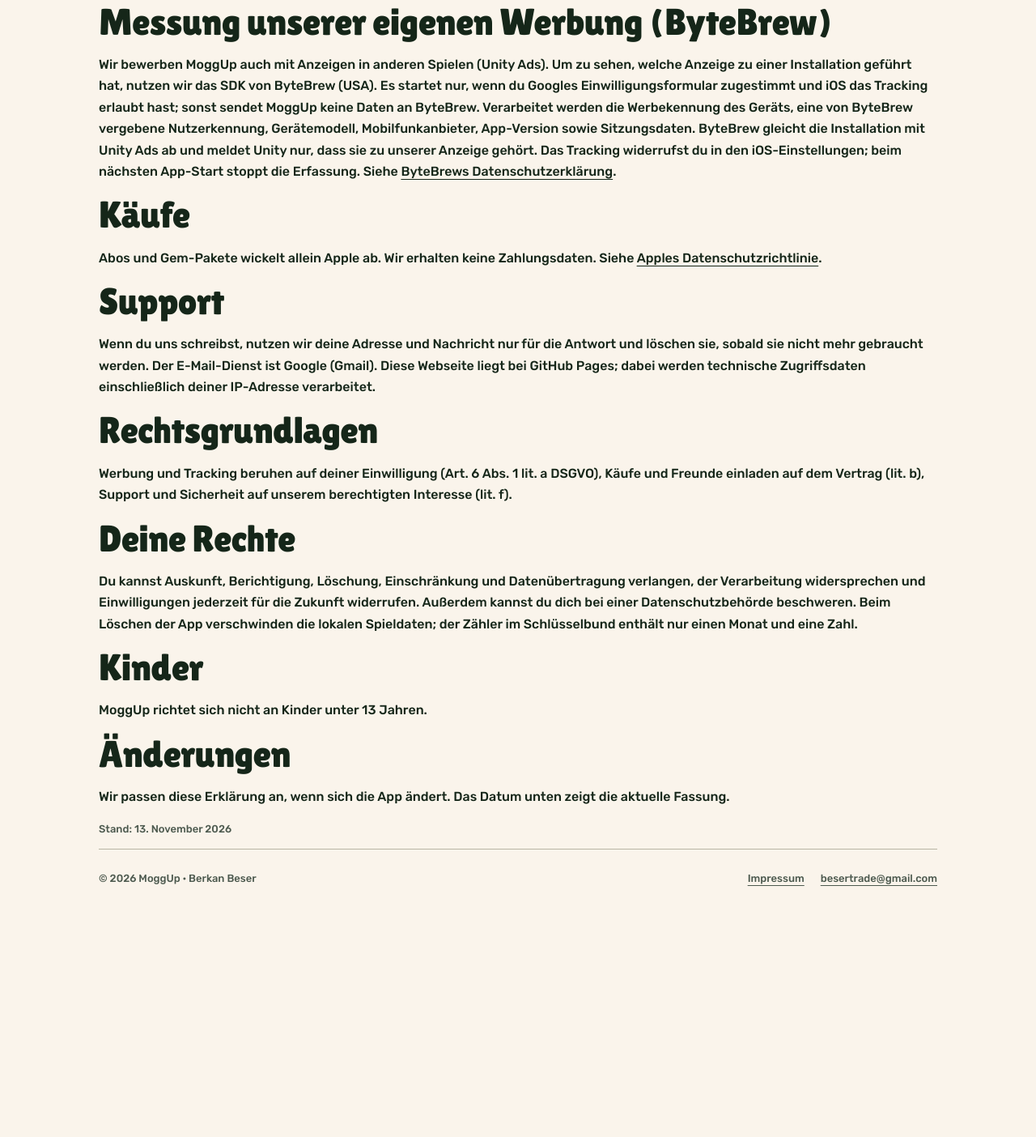
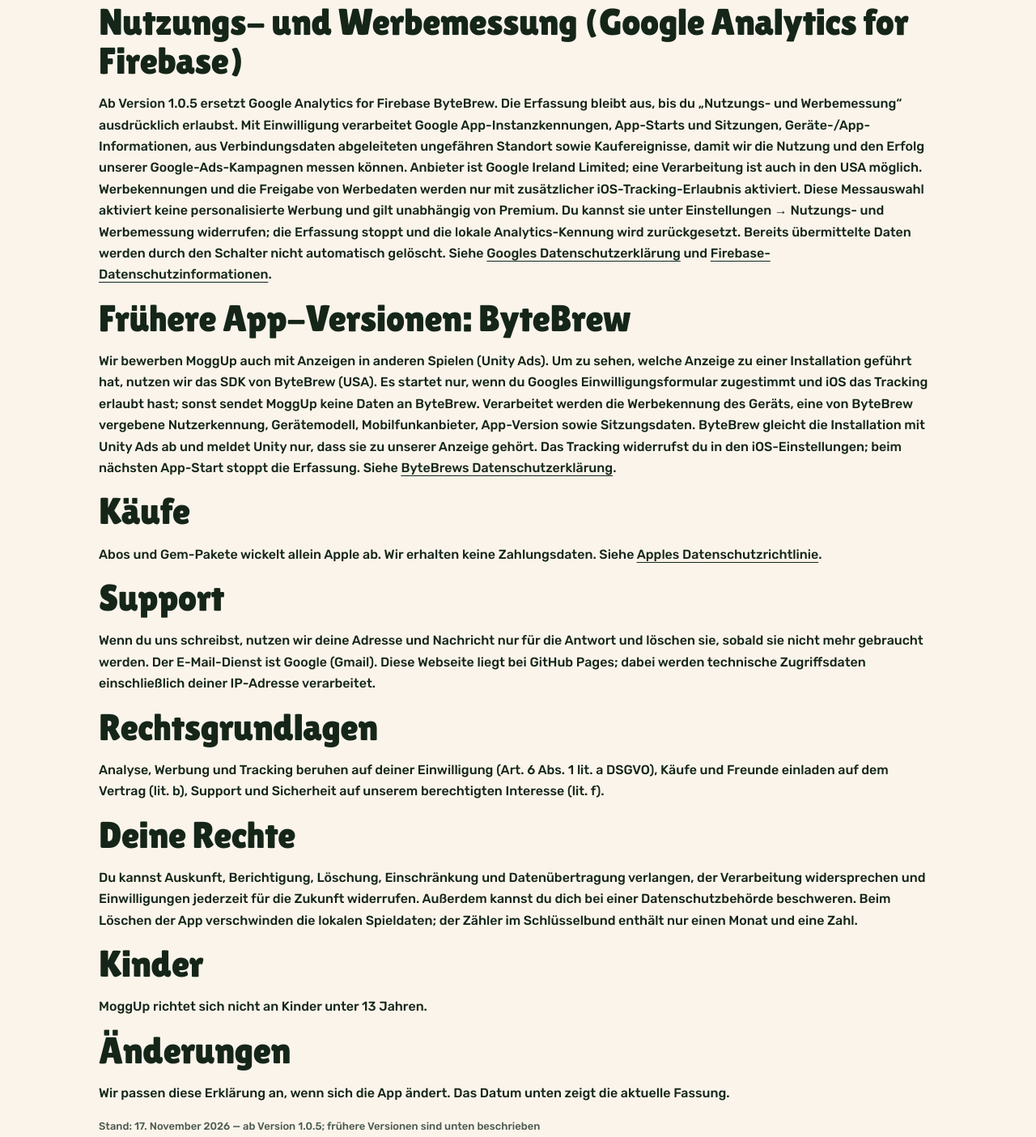
Before and after one commit to bentropic/moggup-support, a plain HTML site: page datenschutz.html in a window 1280 px wide. Shown: the part 1250-2654 px from the top of the page at 81% size. Before the commit the page ends 2377 px from the top, so only its background shows below. Drawn offline with Linux system fonts and the light colour scheme.

Commit message:
Update privacy policy for consent-based Firebase Analytics in MoggUp 1.0.5

```diff
--- a/datenschutz.html
+++ b/datenschutz.html
@@ -9,11 +9,12 @@
 <h2>Freunde einladen</h2><p>Erst wenn du „Freunde einladen“ öffnest, legt MoggUp bei unserem Einladungsserver (Cloudflare, Inc., USA) ein Einladungskonto an: eine zufällige Spieler-ID, ein geheimer Schlüssel (nur als Prüfwert gespeichert) und dein Einladungscode. Löst du einen Code ein, speichern wir, wer wen eingeladen hat, und die Zahl der Münzen, die du seitdem durch Spielen verdient hast, damit wir den Bonus auszahlen können. Gegen Missbrauch fragen wir über Apples DeviceCheck ab, ob auf deinem iPhone schon ein Code eingelöst wurde, und setzen dort ein Merkzeichen. Apple speichert dazu pro Gerät zwei Bits, die keine Rückschlüsse auf deine Person zulassen; das Gerätezeichen selbst speichern wir nicht. Name, E-Mail oder Kontakte erfassen wir nicht. Auf Wunsch löschen wir dein Einladungskonto; schreib uns dazu deinen Code.</p>
 <h2>Werbung (Google AdMob)</h2><p>Die kostenlose Version zeigt Werbung über Google AdMob, betrieben von Google Ireland Limited. Im EWR, im Vereinigten Königreich und in der Schweiz fragen wir zuerst über Googles Formular nach deiner Einwilligung. Zusätzlich fragt iOS, ob Apps dich tracken dürfen. Lehnst du das ab, wird die Werbekennung nicht weitergegeben, und das Spiel bleibt voll spielbar.</p>
 <p>Laut Googles eigener Erklärung kann das SDK verarbeiten: die Werbekennung des Geräts (für Tracking, nur mit deiner Erlaubnis), den ungefähren Standort, Werbedaten, Produktinteraktionen, Leistungsdaten, Absturzdaten und weitere Diagnosedaten. Zweck sind Werbung und Analyse. Deine Einwilligung änderst du in der App unter Einstellungen → Datenschutz-Optionen, das Tracking in den iOS-Einstellungen. Solange Premium aktiv ist, wird das Werbe-SDK beim App-Start nicht gestartet. Siehe <a href="https://policies.google.com/privacy?hl=de">Googles Datenschutzerklärung</a> und <a href="https://policies.google.com/technologies/partner-sites?hl=de">wie Google Daten aus Partner-Apps nutzt</a>.</p>
-<h2>Messung unserer eigenen Werbung (ByteBrew)</h2><p>Wir bewerben MoggUp auch mit Anzeigen in anderen Spielen (Unity Ads). Um zu sehen, welche Anzeige zu einer Installation geführt hat, nutzen wir das SDK von ByteBrew (USA). Es startet nur, wenn du Googles Einwilligungsformular zugestimmt und iOS das Tracking erlaubt hast; sonst sendet MoggUp keine Daten an ByteBrew. Verarbeitet werden die Werbekennung des Geräts, eine von ByteBrew vergebene Nutzerkennung, Gerätemodell, Mobilfunkanbieter, App-Version sowie Sitzungsdaten. ByteBrew gleicht die Installation mit Unity Ads ab und meldet Unity nur, dass sie zu unserer Anzeige gehört. Das Tracking widerrufst du in den iOS-Einstellungen; beim nächsten App-Start stoppt die Erfassung. Siehe <a href="https://docs.bytebrew.io/BBSettings/privacypolicy">ByteBrews Datenschutzerklärung</a>.</p>
+<h2>Nutzungs- und Werbemessung (Google Analytics for Firebase)</h2><p>Ab Version 1.0.5 ersetzt Google Analytics for Firebase ByteBrew. Die Erfassung bleibt aus, bis du „Nutzungs- und Werbemessung“ ausdrücklich erlaubst. Mit Einwilligung verarbeitet Google App-Instanzkennungen, App-Starts und Sitzungen, Geräte-/App-Informationen, aus Verbindungsdaten abgeleiteten ungefähren Standort sowie Kaufereignisse, damit wir die Nutzung und den Erfolg unserer Google-Ads-Kampagnen messen können. Anbieter ist Google Ireland Limited; eine Verarbeitung ist auch in den USA möglich. Werbekennungen und die Freigabe von Werbedaten werden nur mit zusätzlicher iOS-Tracking-Erlaubnis aktiviert. Diese Messauswahl aktiviert keine personalisierte Werbung und gilt unabhängig von Premium. Du kannst sie unter Einstellungen → Nutzungs- und Werbemessung widerrufen; die Erfassung stoppt und die lokale Analytics-Kennung wird zurückgesetzt. Bereits übermittelte Daten werden durch den Schalter nicht automatisch gelöscht. Siehe <a href="https://policies.google.com/privacy?hl=de">Googles Datenschutzerklärung</a> und <a href="https://firebase.google.com/support/privacy">Firebase-Datenschutzinformationen</a>.</p>
+<h2>Frühere App-Versionen: ByteBrew</h2><p>Wir bewerben MoggUp auch mit Anzeigen in anderen Spielen (Unity Ads). Um zu sehen, welche Anzeige zu einer Installation geführt hat, nutzen wir das SDK von ByteBrew (USA). Es startet nur, wenn du Googles Einwilligungsformular zugestimmt und iOS das Tracking erlaubt hast; sonst sendet MoggUp keine Daten an ByteBrew. Verarbeitet werden die Werbekennung des Geräts, eine von ByteBrew vergebene Nutzerkennung, Gerätemodell, Mobilfunkanbieter, App-Version sowie Sitzungsdaten. ByteBrew gleicht die Installation mit Unity Ads ab und meldet Unity nur, dass sie zu unserer Anzeige gehört. Das Tracking widerrufst du in den iOS-Einstellungen; beim nächsten App-Start stoppt die Erfassung. Siehe <a href="https://docs.bytebrew.io/BBSettings/privacypolicy">ByteBrews Datenschutzerklärung</a>.</p>
 <h2>Käufe</h2><p>Abos und Gem-Pakete wickelt allein Apple ab. Wir erhalten keine Zahlungsdaten. Siehe <a href="https://www.apple.com/legal/privacy/de-ww/">Apples Datenschutzrichtlinie</a>.</p>
 <h2>Support</h2><p>Wenn du uns schreibst, nutzen wir deine Adresse und Nachricht nur für die Antwort und löschen sie, sobald sie nicht mehr gebraucht werden. Der E-Mail-Dienst ist Google (Gmail). Diese Webseite liegt bei GitHub Pages; dabei werden technische Zugriffsdaten einschließlich deiner IP-Adresse verarbeitet.</p>
-<h2>Rechtsgrundlagen</h2><p>Werbung und Tracking beruhen auf deiner Einwilligung (Art. 6 Abs. 1 lit. a DSGVO), Käufe und Freunde einladen auf dem Vertrag (lit. b), Support und Sicherheit auf unserem berechtigten Interesse (lit. f).</p>
+<h2>Rechtsgrundlagen</h2><p>Analyse, Werbung und Tracking beruhen auf deiner Einwilligung (Art. 6 Abs. 1 lit. a DSGVO), Käufe und Freunde einladen auf dem Vertrag (lit. b), Support und Sicherheit auf unserem berechtigten Interesse (lit. f).</p>
 <h2>Deine Rechte</h2><p>Du kannst Auskunft, Berichtigung, Löschung, Einschränkung und Datenübertragung verlangen, der Verarbeitung widersprechen und Einwilligungen jederzeit für die Zukunft widerrufen. Außerdem kannst du dich bei einer Datenschutzbehörde beschweren. Beim Löschen der App verschwinden die lokalen Spieldaten; der Zähler im Schlüsselbund enthält nur einen Monat und eine Zahl.</p>
 <h2>Kinder</h2><p>MoggUp richtet sich nicht an Kinder unter 13 Jahren.</p>
 <h2>Änderungen</h2><p>Wir passen diese Erklärung an, wenn sich die App ändert. Das Datum unten zeigt die aktuelle Fassung.</p>
-<p class="footnote">Stand: 13. November 2026</p></main><footer><span>© 2026 MoggUp · Berkan Beser</span><div><a href="impressum.html">Impressum</a><a href="mailto:besertrade@gmail.com">besertrade@gmail.com</a></div></footer></div></body></html>
+<p class="footnote">Stand: 17. November 2026 — ab Version 1.0.5; frühere Versionen sind unten beschrieben</p></main><footer><span>© 2026 MoggUp · Berkan Beser</span><div><a href="impressum.html">Impressum</a><a href="mailto:besertrade@gmail.com">besertrade@gmail.com</a></div></footer></div></body></html>
```
Also changed, not shown: privacy.html (+4 -3 lines).
